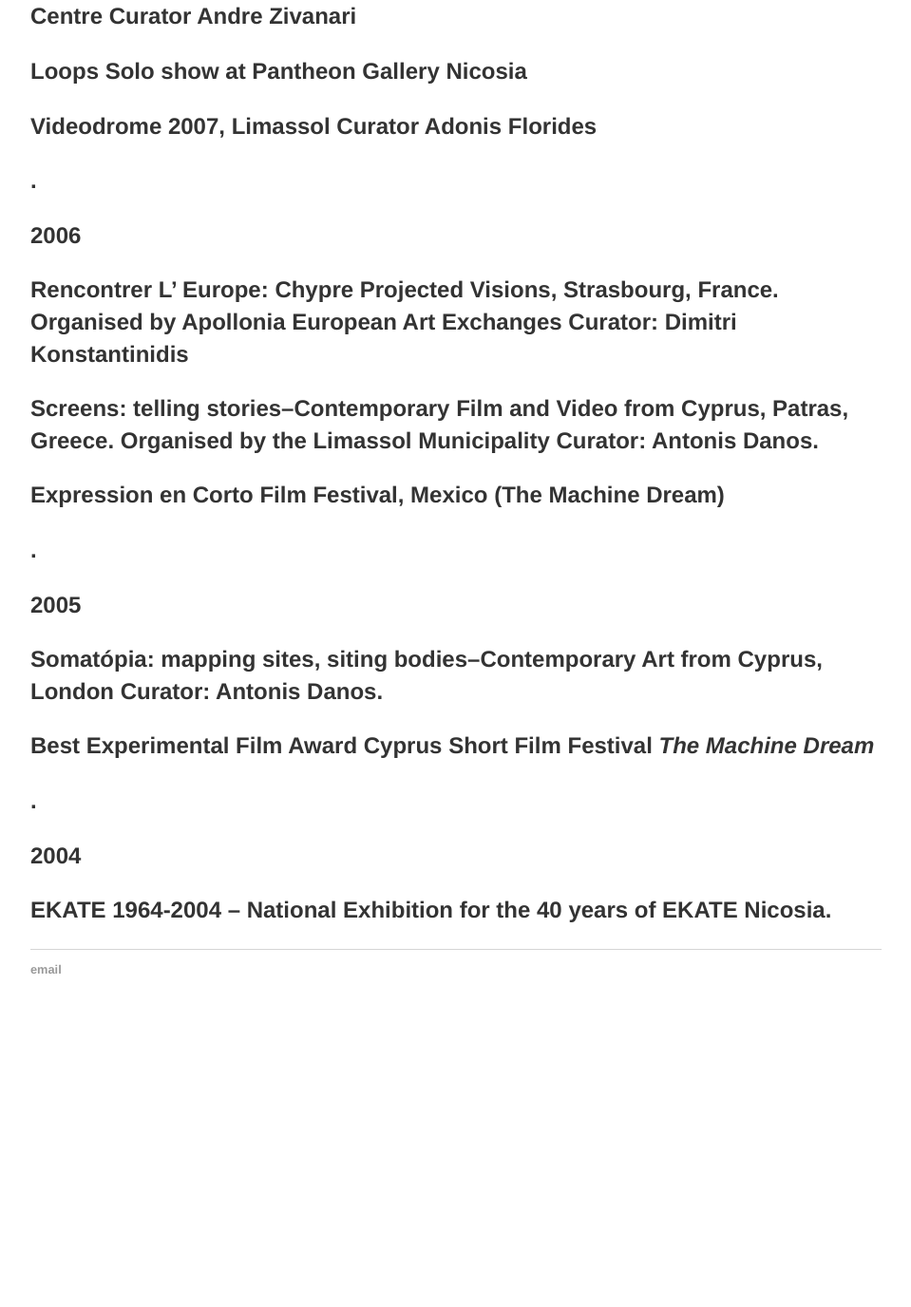
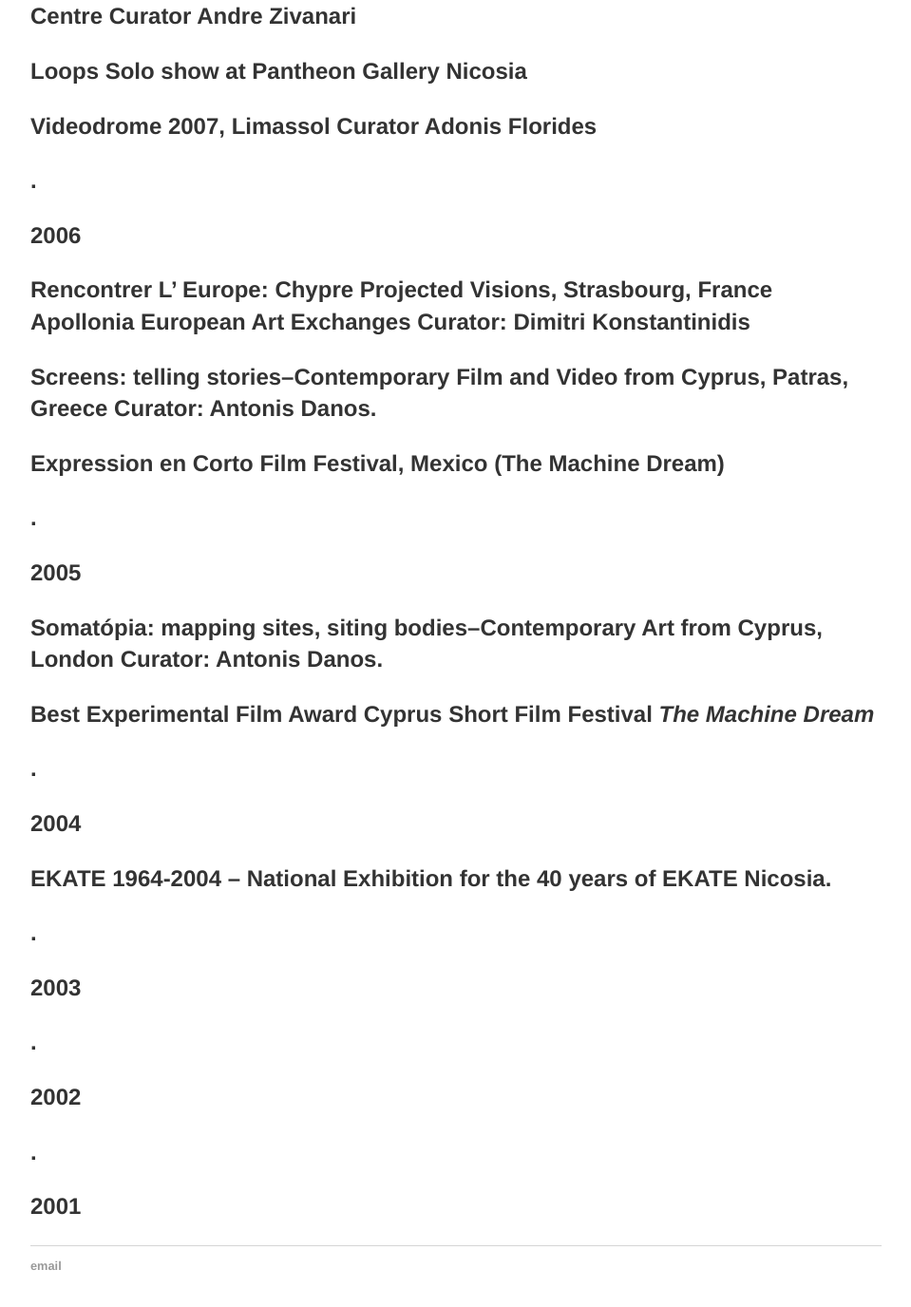
Before and after one commit to YiannosEconomou/Yiannos-E.net, a Jekyll site: the page built from cv.html, in a window 1280 px wide and 1400 px high, scrolled down 5265 px. Shown: the top 1376 px of the window at 95% size, without its empty margins (160-1119 px from the left). Built offline with Jekyll 4.4.1, drawn with Linux system fonts in a browser that asks for light colours; before the commit the page ends 6353 px from its top, so only the background shows below that.

Commit message:
Update cv.html

```diff
--- a/cv.html
+++ b/cv.html
@@ -103,12 +103,12 @@
 	<p><b>Isolomania, Nicosia Municipal Art Centre</b> Curator Helen Black
 	<p><b>Disaster and Oblivion, Nicosia, organised by EKATE and Nicosia Municipal Art Centre</b> Curator Andre Zivanari
 <p><b>Loops Solo show at Pantheon Gallery Nicosia
-	<p><b>Videodrome 2007, Limassol </b> Curator Adonis Florides
+	<p><b>Videodrome 2007, Limassol</b> Curator Adonis Florides
 <p>.
 <p><b><strong>2006</b></strong>
-<p><b>Rencontrer L’ Europe: Chypre Projected Visions, Strasbourg, France. Organised by Apollonia European Art Exchanges</b> Curator: Dimitri Konstantinidis
-<p><b>Screens: telling stories–Contemporary Film and Video from Cyprus, Patras, Greece. Organised by the Limassol Municipality</b> Curator: Antonis Danos.
-	<p><b>Expression en Corto Film Festival, Mexico </b> (The Machine Dream)
+<p><b>Rencontrer L’ Europe: Chypre Projected Visions, Strasbourg, France</b> Apollonia European Art Exchanges Curator: Dimitri Konstantinidis
+<p><b>Screens: telling stories–Contemporary Film and Video from Cyprus, Patras, Greece</b> Curator: Antonis Danos.
+	<p><b>Expression en Corto Film Festival, Mexico</b> (The Machine Dream)
 <p>.
 <p><b><strong>2005</b></strong>
 	<p><b>Somatópia: mapping sites, siting bodies–Contemporary Art from Cyprus, London</b> Curator: Antonis Danos.
@@ -116,8 +116,11 @@
 	<p>.
 	<p><b><strong>2004</b></strong>
 	<p>EKATE <b>1964-2004 – National Exhibition for the 40 years of EKATE</b> Nicosia.
-
-
-
+	<p>.
+	<p><b><strong>2003</b></strong>
+<p>.
+	<p><b><strong>2002</b></strong>
+<p>.
+	<p><b><strong>2001</b></strong>
 
 </div><!-- /.blurb -->
```
